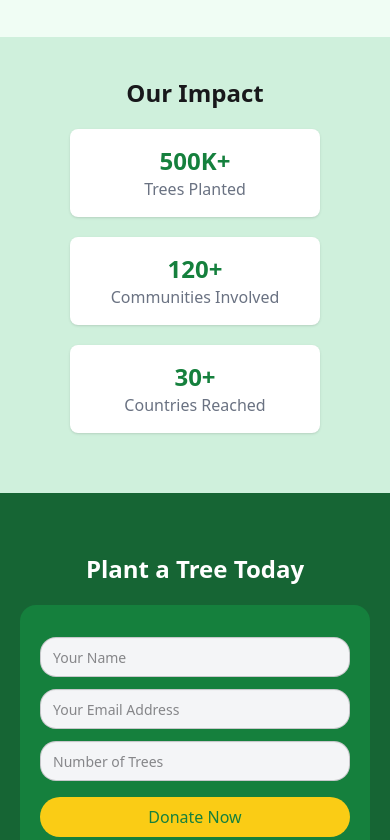
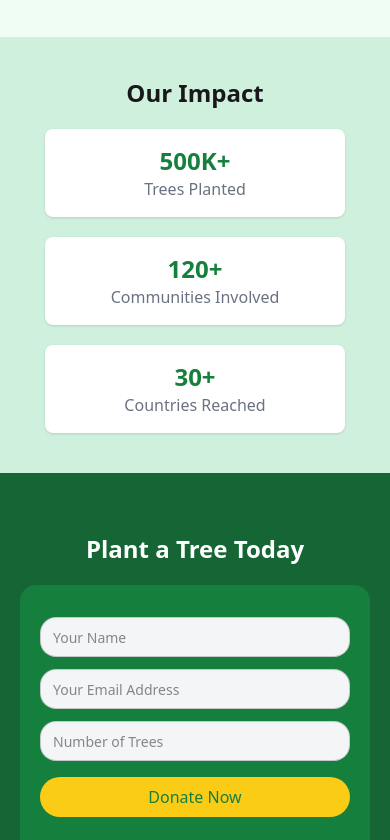
Before and after one commit to AH-Muzahid/A06-Green-Earth, a plain HTML site: page index.html in a window 390 px wide. Shown: the part 1543-2383 px from the top of the page. Drawn offline with nearby package versions, Linux system fonts and the light colour scheme.

Commit message:
responsive layout added with correction

```diff
--- a/index.html
+++ b/index.html
@@ -123,17 +123,17 @@
             <div
                 class=" mx-auto flex flex-col md:flex-row flex-1 gap-5 md:gap-10 justify-center items-center text-center">
                 <div
-                    class="bg-[#FFF] w-[250px] md:w-[400px] p-4 rounded-lg shadow-sm hover:shadow-2xl transition-shadow duration-500">
+                    class="bg-[#FFF] w-[300px] md:w-[400px] p-4 rounded-lg shadow-sm hover:shadow-2xl transition-shadow duration-500">
                     <h1 class="text-2xl font-bold text-[#15803D] ">500K+</h1>
                     <p class="text-gray-500">Trees Planted</p>
                 </div>
                 <div
-                    class="bg-[#FFF]  w-[250px] md:w-[400px] p-4 rounded-lg shadow-sm hover:shadow-2xl transition-shadow duration-500">
+                    class="bg-[#FFF]  w-[300px] md:w-[400px] p-4 rounded-lg shadow-sm hover:shadow-2xl transition-shadow duration-500">
                     <h1 class="text-2xl font-bold text-[#15803D] ">120+</h1>
                     <p class="text-gray-500">Communities Involved</p>
                 </div>
                 <div
-                    class="bg-[#FFF] w-[250px] md:w-[400px] p-4 rounded-lg shadow-sm hover:shadow-2xl transition-shadow duration-600 mb-5">
+                    class="bg-[#FFF] w-[300px] md:w-[400px] p-4 rounded-lg shadow-sm hover:shadow-2xl transition-shadow duration-600 ">
                     <h1 class="text-2xl font-bold text-[#15803D] ">30+</h1>
                     <p class="text-gray-500">Countries Reached</p>
                 </div>
@@ -142,7 +142,7 @@
         </section>
 
         <section
-            class="plant-tree mx-auto  bg-[#166534] flex flex-col justify-center items-center py-10 px-5 md:px-20 gap-5 ">
+            class="plant-tree mx-auto  bg-[#166534] flex flex-col justify-center items-center py-10 px-5 md:px-20 gap-5  ">
             <h1 class="text-white font-bold text-2xl text-center mt-5 md:mt-10">Plant a Tree Today</h1>
 
             <form class="bg-[#15803D] rounded-2xl p-5  w-[350px] flex flex-col justify-center mb-5 md:mb-10 " action="">
```
